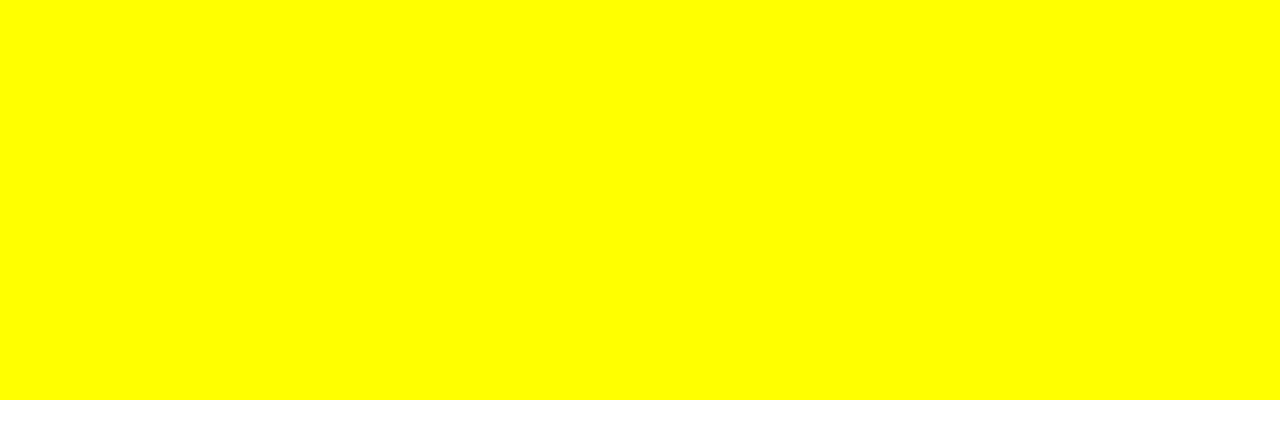
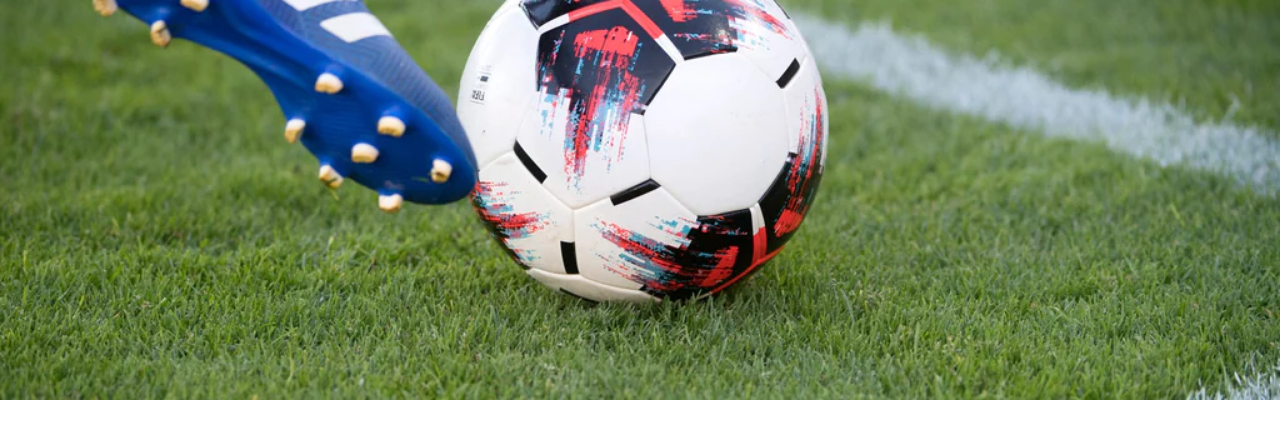
Before and after one commit to danielmedie/Uppgifter, a plain HTML site: page Responsivitet/index.html in a window 1280 px wide. Drawn offline with Linux system fonts and the light colour scheme.

Commit message:
img commit

```diff
--- a/Responsivitet/css/style.css
+++ b/Responsivitet/css/style.css
@@ -2,7 +2,11 @@ body {
     margin: 0;
 }
 .container {
-    background-color: rgb(58, 134, 200);
+    background-image: url("../assets/bg-img.png");
+    object-fit: contain;
+    background-size: cover;
+    background-repeat: no-repeat;
+    background-position: center ;
     height: 100vh;
     width: 100%;
 }
@@ -16,6 +20,7 @@ body {
 @media screen and (min-width: 1200px)
 {
     .container{
-        background-color: yellow;
+        background-color: rgb(247, 247, 245);
+        /* background-size: 50%; */
     }
 }
```
Also changed, not shown: Responsivitet/index.html (+2 -1 lines), Responsivitet/assets/bg-img.png (added).
